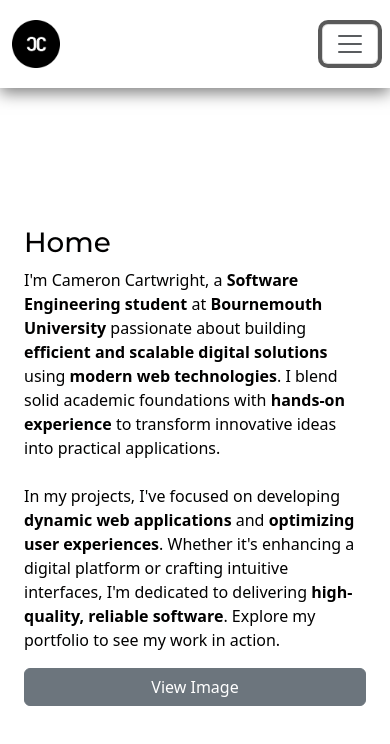
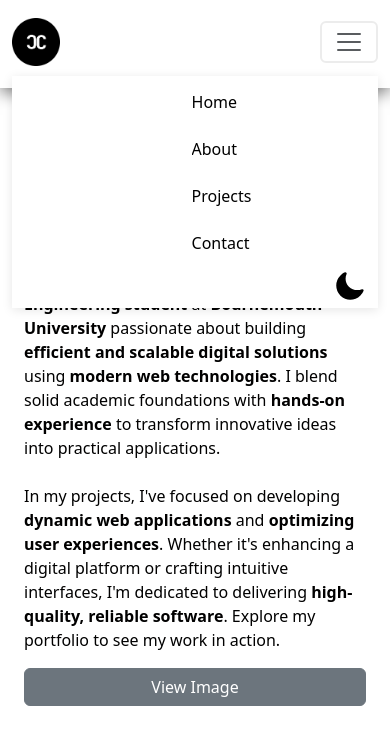
Before and after one commit to Krone404/Portfolio, a React (Vite) app in the folder portfolio/: page / in a window 390 px wide. Both pictures are taken after a click on the button 350 px from the left and 44 px from the top of the page. Shown: the top 744 px of the page. Built offline with nearby package versions, Linux system fonts and the light colour scheme; no server answers.

Commit message:
Release 3.0

```diff
--- a/portfolio/src/App.css
+++ b/portfolio/src/App.css
@@ -103,19 +103,20 @@ body.dark-mode .toggle-dark-mode {
   border: var(--b) solid transparent;
   border-width: var(--b) var(--_s) var(--_s) var(--b);
   overflow: hidden;
-  background:
-    linear-gradient(var(--c) 0 0) -1px 100% / 101% var(--_p, 0%) no-repeat,
+  background: linear-gradient(var(--c) 0 0) -1px 100% / 101% var(--_p, 0%) no-repeat,
     conic-gradient(
         from -90deg at right var(--d) bottom var(--d),
         var(--pure_white) 90deg,
         transparent 0 225deg,
         transparent 0
-    ) border-box,
+      )
+      border-box,
     conic-gradient(
         at right var(--_s) bottom var(--_s),
         var(--c) 270deg,
         transparent 0
-    ) 100% 100% / calc(100% - var(--b)) calc(100% - var(--b)) border-box;
+      )
+      100% 100% / calc(100% - var(--b)) calc(100% - var(--b)) border-box;
   transform: translate(var(--d), var(--d));
   clip-path: polygon(
     0% 0%,
@@ -149,6 +150,38 @@ body.dark-mode .toggle-dark-mode {
 .nav-link:hover,
 .nav-link:focus {
   color: var(--true_black) !important;
+}
+
+.custom-toggler {
+  border: 2px solid var(--more_off_white) !important;
+}
+
+.custom-toggler:hover {
+  border: 2px solid var(--more_off_black) !important;
+}
+
+body.dark .custom-toggler .navbar-toggler-icon {
+  filter: brightness(0) saturate(100%) invert(100%) sepia(74%) saturate(2%)
+    hue-rotate(106deg) brightness(111%) contrast(101%);
+  /* Tweak these values to get the exact color you want */
+}
+
+.custom-toggler:focus,
+.custom-toggler:active {
+  outline: none !important;
+  box-shadow: none !important;
+}
+
+.custom-collapse {
+  width: 100vw;
+  background-color: var(--pure_white);
+}
+
+.custom-collapse.show {
+  display: flex;
+  flex-direction: column;
+  align-items: center;
+  box-shadow: 0 2px 10px rgba(0, 0, 0, 0.1);
 }
 
 /* Scroll Snapping */
@@ -285,6 +318,7 @@ body.dark-mode .arrow-btn.disabled img {
 
 body.dark-mode .card {
   border-color: var(--more_off_white) !important;
+  color: var(--true_black);
 }
 
 /* Optional: Responsive adjustments */
--- a/portfolio/src/App.tsx
+++ b/portfolio/src/App.tsx
@@ -9,7 +9,8 @@ import Image from "./components/Image";
 import SocialMedia from "./components/SocialMedia";
 import ProjectsCarousel from "./components/ProjectsCarousel";
 
-import "bootstrap/dist/css/bootstrap.min.css";
+import 'bootstrap/dist/css/bootstrap.min.css';
+import 'bootstrap/dist/js/bootstrap.bundle.min.js';
 import "./App.css";
 
 gsap.registerPlugin(ScrollToPlugin);
@@ -288,7 +289,7 @@ const App: React.FC = () => {
           }}
         >
           <div
-            className="modal-content"
+            className="container modal-content"
             onClick={(e) => e.stopPropagation()}
             style={{ position: "relative" }}
           >
@@ -297,8 +298,8 @@ const App: React.FC = () => {
               onClick={closeModal}
               style={{
                 position: "absolute",
-                top: "10px",
-                right: "10px",
+                top: "5px",
+                right: "20px",
                 background: "none",
                 border: "none",
                 color: "#fff",
--- a/portfolio/src/components/NavBar.tsx
+++ b/portfolio/src/components/NavBar.tsx
@@ -8,7 +8,12 @@ interface NavBarProps {
   toggleDarkMode: () => void;
 }
 
-const NavBar: React.FC<NavBarProps> = ({ icon, children, darkMode, toggleDarkMode }) => {
+const NavBar: React.FC<NavBarProps> = ({
+  icon,
+  children,
+  darkMode,
+  toggleDarkMode,
+}) => {
   return (
     <nav className="navbar navbar-expand-lg fixed-top">
       <div className="container">
@@ -17,12 +22,11 @@ const NavBar: React.FC<NavBarProps> = ({ icon, children, darkMode, toggleDarkMod
           {icon}
         </a>
 
-        {/* Collapsible Navbar Button for Small Screens */}
         <button
-          className="navbar-toggler"
+          className="navbar-toggler custom-toggler"
           type="button"
-          data-toggle="collapse"
-          data-target="#navbarNav"
+          data-bs-toggle="collapse"
+          data-bs-target="#navbarNav"
           aria-controls="navbarNav"
           aria-expanded="false"
           aria-label="Toggle navigation"
@@ -31,16 +35,18 @@ const NavBar: React.FC<NavBarProps> = ({ icon, children, darkMode, toggleDarkMod
         </button>
 
         {/* Navbar Items */}
-        <div className="collapse navbar-collapse" id="navbarNav">
-          <ul className="navbar-nav">
-            {children}
-          </ul>
+        <div className="collapse navbar-collapse custom-collapse" id="navbarNav">
+          <ul className="navbar-nav">{children}</ul>
           {/* Dark Mode Toggle Button on the Right */}
           <div className="d-flex align-items-center ms-auto">
             <button className="btn btn-link" onClick={toggleDarkMode}>
               <img
                 className="toggle-dark-mode"
-                src={darkMode ? "/images/light-mode-svgrepo-com.svg" : "/images/moon-svgrepo-com.svg"}
+                src={
+                  darkMode
+                    ? "/images/light-mode-svgrepo-com.svg"
+                    : "/images/moon-svgrepo-com.svg"
+                }
                 alt="Toggle Dark Mode"
                 style={{ width: "30px", height: "30px" }}
               />
```
Also changed, not shown: portfolio/package.json (+6 -3 lines), 1 other file (tests, documents, lock files or other folders). Lines whose indentation alone changed are shown as unchanged.
